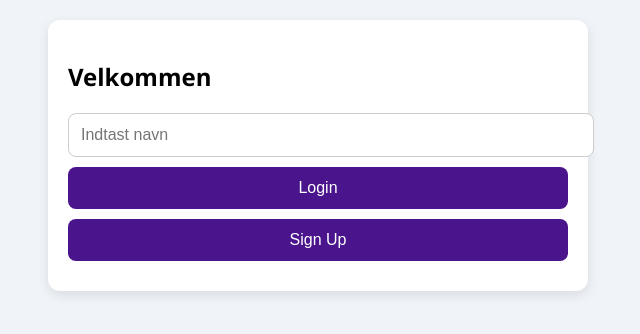
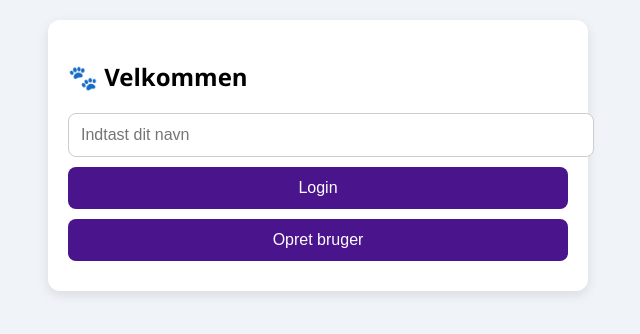
Before and after one commit to Mouhammad2011/din-hunde-traener, a plain HTML site: page index.html in a window 1280 px wide. Shown: the whole page, without its empty margins (322-962 px from the left). Drawn offline with Linux system fonts and the light colour scheme.

Commit message:
Update index.html

```diff
--- a/index.html
+++ b/index.html
@@ -7,23 +7,26 @@
   <link rel="stylesheet" href="style.css">
 </head>
 <body>
+  <!-- Login Screen -->
   <div id="authScreen" class="screen">
-    <h2>Velkommen</h2>
-    <input type="text" id="loginName" placeholder="Indtast navn">
+    <h2>🐾 Velkommen</h2>
+    <input type="text" id="loginName" placeholder="Indtast dit navn">
     <button onclick="login()">Login</button>
-    <button onclick="showSignup()">Sign Up</button>
+    <button onclick="showScreen('signupScreen')">Opret bruger</button>
   </div>
 
+  <!-- Signup Screen -->
   <div id="signupScreen" class="screen hidden">
     <h2>Opret din hund</h2>
     <input type="text" id="dogName" placeholder="Hundens navn">
     <input type="text" id="dogAge" placeholder="Hundens alder">
     <input type="text" id="dogNick" placeholder="Kælenavn">
-    <h3>Betal med slider</h3>
+    <h3>Fake betaling</h3>
     <input type="range" id="paySlider" min="0" max="100" value="0">
-    <button onclick="completeSignup()">Bekræft betaling</button>
+    <button onclick="completeSignup()">Gennemfør betaling</button>
   </div>
 
+  <!-- Main App -->
   <div id="mainApp" class="screen hidden">
     <h2>Hej <span id="userNameDisplay"></span> 👋</h2>
     <div class="tabs">
```
